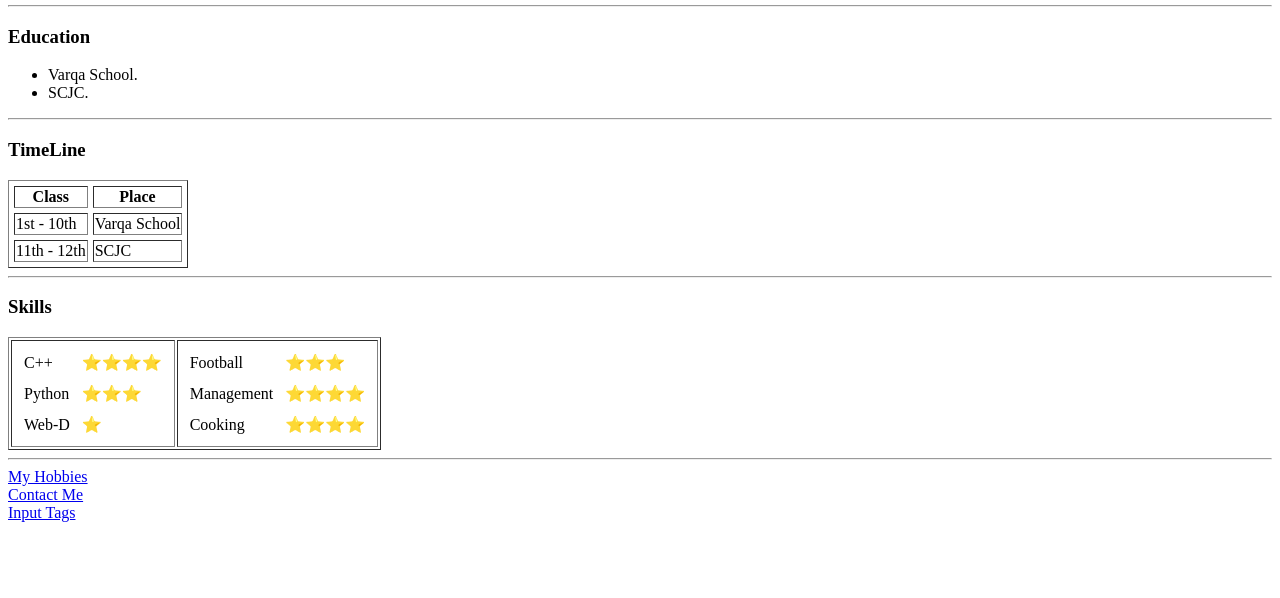
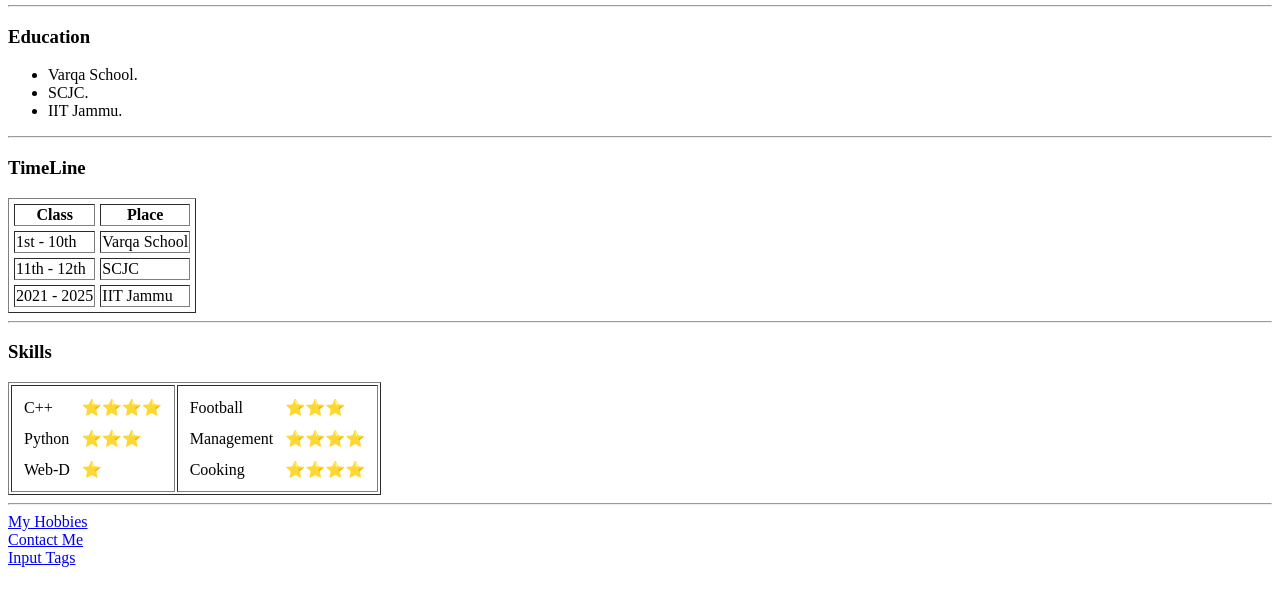
Before and after one commit to Vishwaroop07/CV, a plain HTML site: page index.html in a window 1280 px wide. Shown: the part 202-800 px from the top of the page. Drawn offline with Linux system fonts and the light colour scheme.

Commit message:
Update index.html

```diff
--- a/index.html
+++ b/index.html
@@ -25,6 +25,7 @@
      <ul>
         <li>Varqa School.</li>
         <li>SCJC.</li>
+        <li>IIT Jammu.</li>
      </ul>
 
      <hr>
@@ -46,6 +47,10 @@
         <tr>
             <td>11th - 12th</td>
             <td>SCJC</td>
+        </tr>
+        <tr>
+            <td>2021 - 2025</td>
+            <td>IIT Jammu</td>
         </tr>
      </table>
 
```
